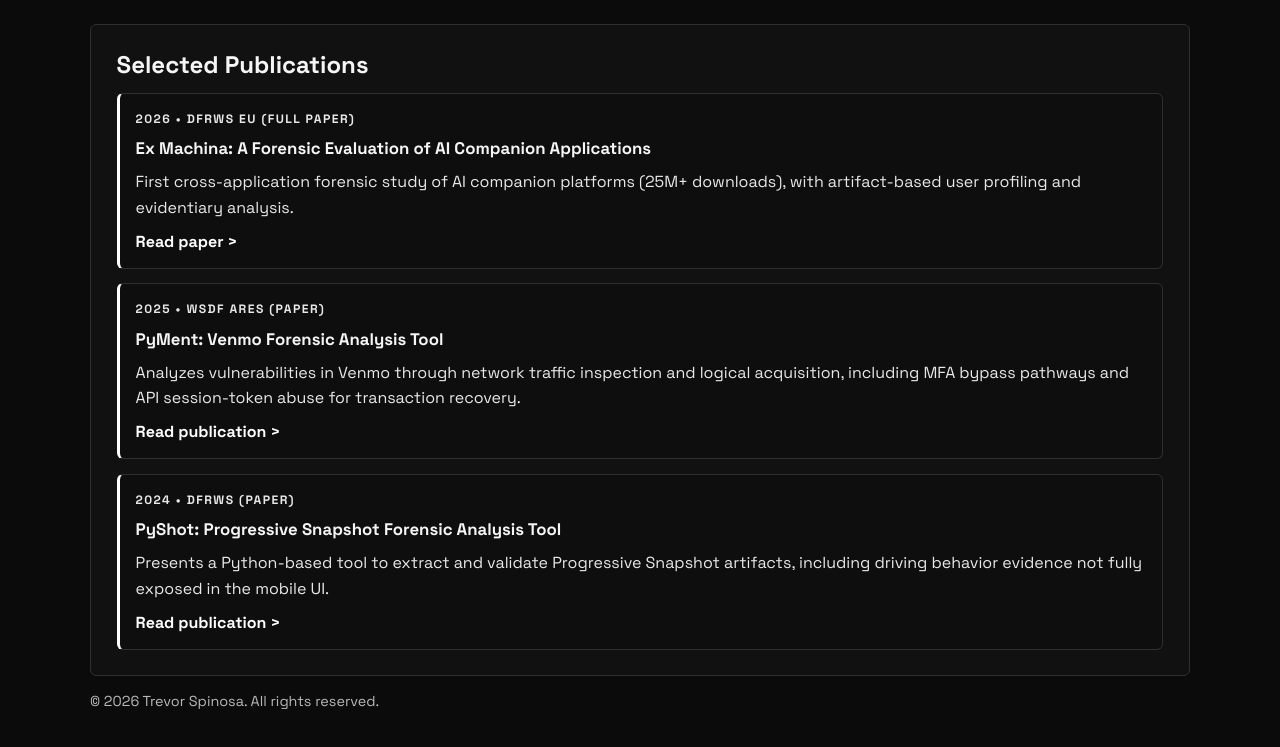
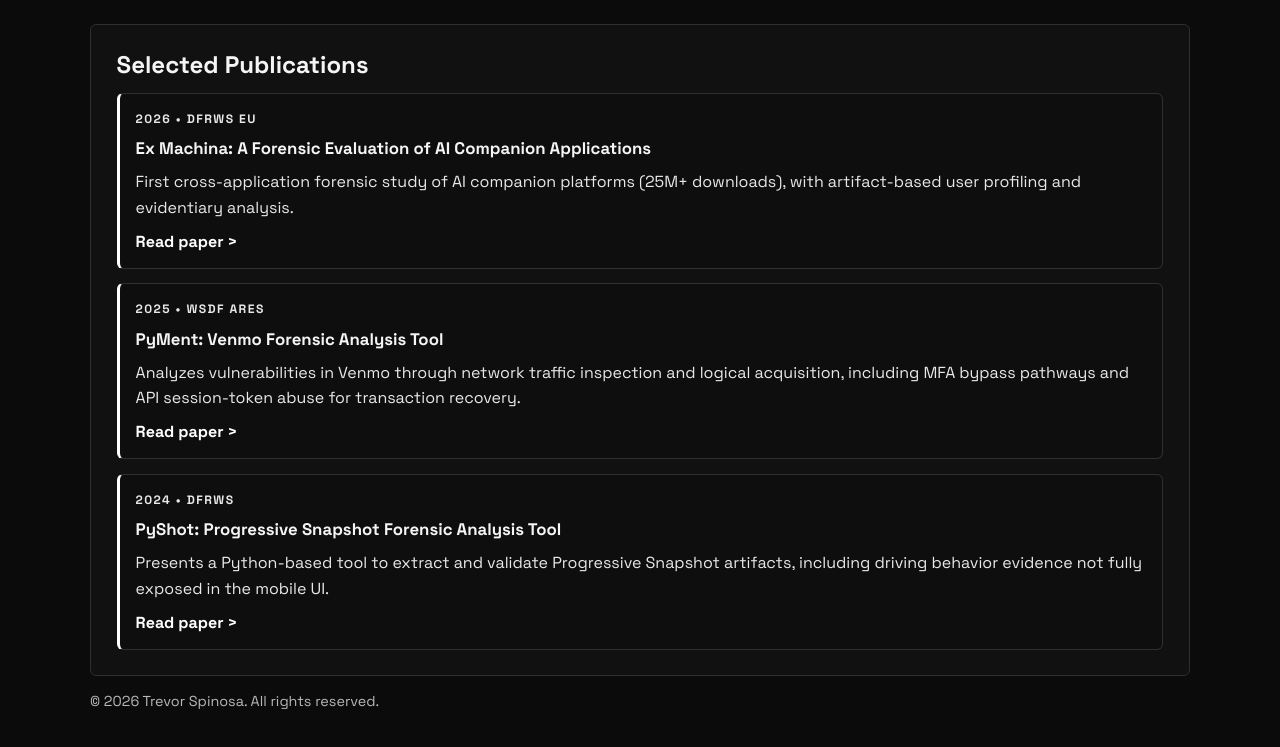
Before and after one commit to trevorsp27/trevor_website, a plain HTML site: page pages/publications.html in a window 1280 px wide. Shown: the part 357-1104 px from the top of the page. Drawn offline with nearby package versions, Linux system fonts and the light colour scheme.

Commit message:
Simplify publication labels and unify CTA text

```diff
--- a/pages/publications.html
+++ b/pages/publications.html
@@ -39,7 +39,7 @@
           <h2 id="pub-list">Selected Publications</h2>
           <div class="publication-grid">
             <article class="publication-card">
-              <p class="card-kicker">2026 • DFRWS EU (Full Paper)</p>
+              <p class="card-kicker">2026 • DFRWS EU</p>
               <h3>Ex Machina: A Forensic Evaluation of AI Companion Applications</h3>
               <p>
                 First cross-application forensic study of AI companion platforms (25M+
@@ -55,7 +55,7 @@
             </article>
 
             <article class="publication-card">
-              <p class="card-kicker">2025 • WSDF ARES (Paper)</p>
+              <p class="card-kicker">2025 • WSDF ARES</p>
               <h3>PyMent: Venmo Forensic Analysis Tool</h3>
               <p>
                 Analyzes vulnerabilities in Venmo through network traffic inspection and
@@ -67,12 +67,12 @@
                 target="_blank"
                 rel="noreferrer"
                 class="inline-link"
-                >Read publication</a
+                >Read paper</a
               >
             </article>
 
             <article class="publication-card">
-              <p class="card-kicker">2024 • DFRWS (Paper)</p>
+              <p class="card-kicker">2024 • DFRWS</p>
               <h3>PyShot: Progressive Snapshot Forensic Analysis Tool</h3>
               <p>
                 Presents a Python-based tool to extract and validate Progressive Snapshot
@@ -84,7 +84,7 @@
                 target="_blank"
                 rel="noreferrer"
                 class="inline-link"
-                >Read publication</a
+                >Read paper</a
               >
             </article>
           </div>
```
